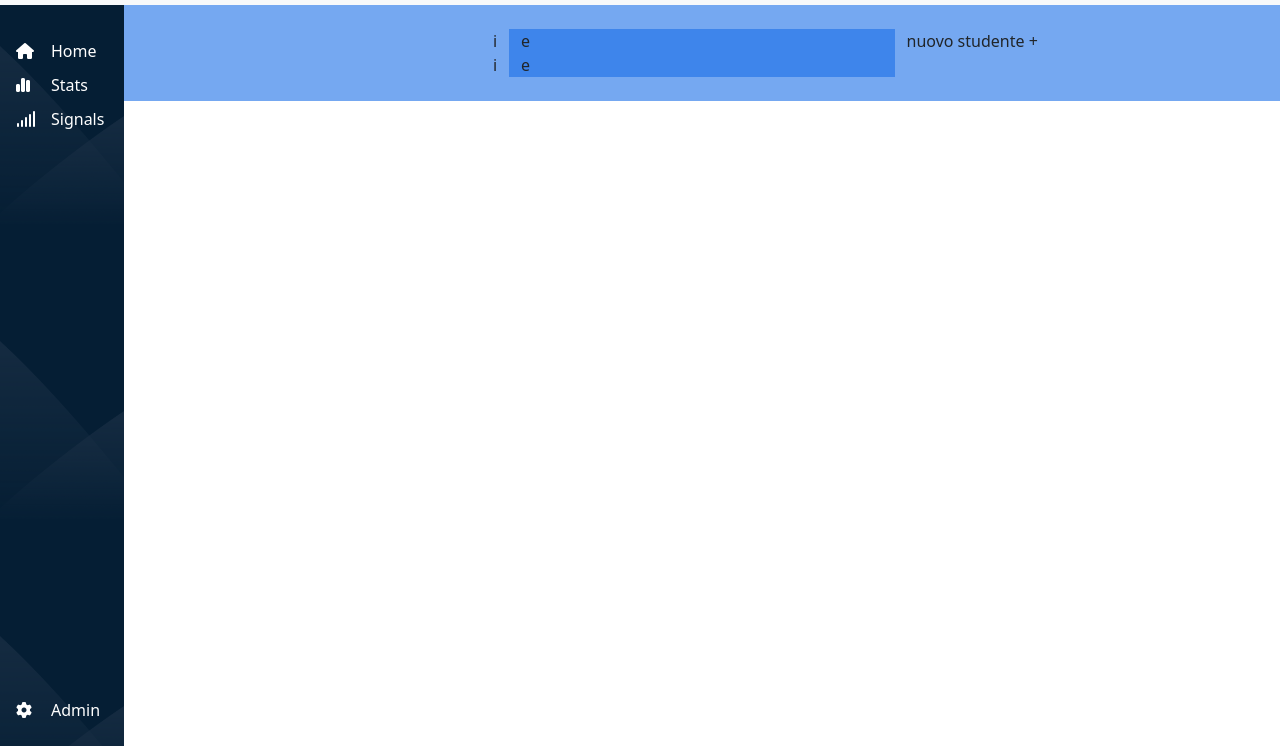
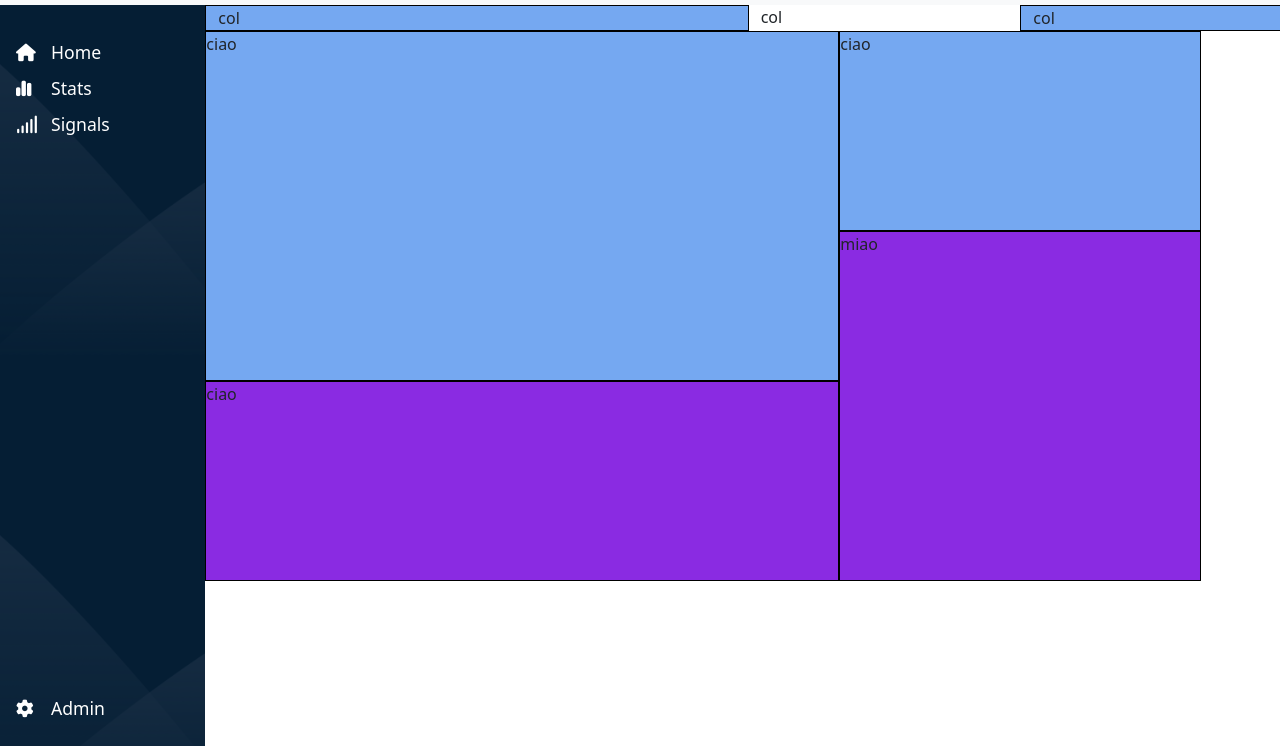
Before and after one commit to GiacomoArena/html-css-bootstrap-dashboard, a plain HTML site: page index.html in a window 1280 px wide. Shown: the part 52-800 px from the top of the page. Drawn offline with nearby package versions, Linux system fonts and the light colour scheme.

Commit message:
fixing layout structure

```diff
--- a/css/style.css
+++ b/css/style.css
@@ -8,34 +8,65 @@
 
 }
 
-.sc-container .side-bar{
+.side-bar{
   background-color: #051E34;
   background-image: url(../img/sidebar-bg.png);
   background-size: contain;
-  height: calc(100vh - 59px); /*da sistemare in base alla grandezza della barra alta */
-  width: 70px;
+  height: calc(100vh - 72px); /*da sistemare in base alla grandezza del logo che si trova sulla nav bar */
   margin-right:0;
 }
 
-main .sc-container .side-bar a{
+main .side-bar a{
   position: relative;
   margin-top: 10px;
   color: white;
   text-decoration: none;
+  font-size: 1.1rem;
 }
-main .sc-container .side-bar a span{
+main .side-bar a span{
   position: absolute;
   left: 35px;
 }
+.cnt-sidebar{
+  padding-right: 0;
 
+}
+.debug2{
+  background-color: blueviolet;
+  border:1px solid black;
+}
 .debug{
   background-color: #1b70e89a;
+  border:1px solid black;
+}
+.boolean-info{
+  /* width: calc(100% - 70px);
+  height: 130px; */
+  /* margin-left: 12px; */
+}
+.prossime-classi{
+  /* width: 70%; */
+  height: 350px;
+}
+.todo{
+  /* width: 10%; */
+  height: 200px;
+}
+.todos{
+  /* width: 100%; */
+  height: 150px;
+  /* position: absolute;
+  top: 195px; */
+}
+.faq{
+  /* width: 70%; */
+  height: 200px;
 }
 
 
 
 @media screen and (min-width:992px) {
-  .sc-container .side-bar{
-    width: 150px;
+  .side-bar{
+    height: calc(100vh - 59px);
   }
 }
--- a/index.html
+++ b/index.html
@@ -78,9 +78,10 @@
 </header>
 
 <main>
-  <div class="sc-container d-flex">
-
-      <div class="row side-bar flex-column">
+  <div class="row">
+    <!-- side bar rules -->
+    <div class="col-1 col-lg-2 cnt-sidebar">
+      <div class="row side-bar me-0 flex-column">
         <div class=" col align-self-start text-center flex-column d-flex align-items-lg-start ms-lg-3 mt-4 align-items-center">
           <a href="#">
             <i class="fa-solid fa-house"></i>
@@ -102,21 +103,35 @@
           </a>
         </div>
       </div>
-  <!-- barra alta blue -->
-      <div class="sc-container w-100">
-        <div class="container-fluid w-100 debug py-4">
-          <div class="row flex-sm-row-reverse row-cols-1 row-cols-sm-3">
-            <div class="col-sm-4">nuovo studente +</div>
-            <div class="col-sm-4 debug">e</div>
-            <div class="col-sm-4 text-end">i</div>
-            <div class="col-sm-4"></div>
-            <div class="col-sm-4 debug">e</div>
-            <div class="col-sm-4 text-end">i</div>
-          </div>
-        </div>
+    </div>
+    <!-- \\ side bar -->
+    <div class="col-11 col-lg-10">
+      <!-- blue  bar rules  -->
+      <div class="row cnt-bluebar">
+
+        <div class="col-6 debug">col</div>
+        <div class="col-3 ">col</div>
+        <div class="col-3 debug">col</div>
       </div>
+      <!--\\\ blue  bar rules  -->
+      <div class="row d-flex flex-wrap">
+    <div class="col-7">
+      <div class="row debug prossime-classi"> ciao</div>
+      <div class="row debug2 todo">ciao</div>
+    </div>
+    <div class="col-4">
+      <div class="row todo debug">
+        ciao
+      </div>
+      <div class="row prossime-classi debug2">miao</div>
+    </div>
+  </div>
+    </div>
 
   </div>
+
+
+
 </main>
 
 
```
